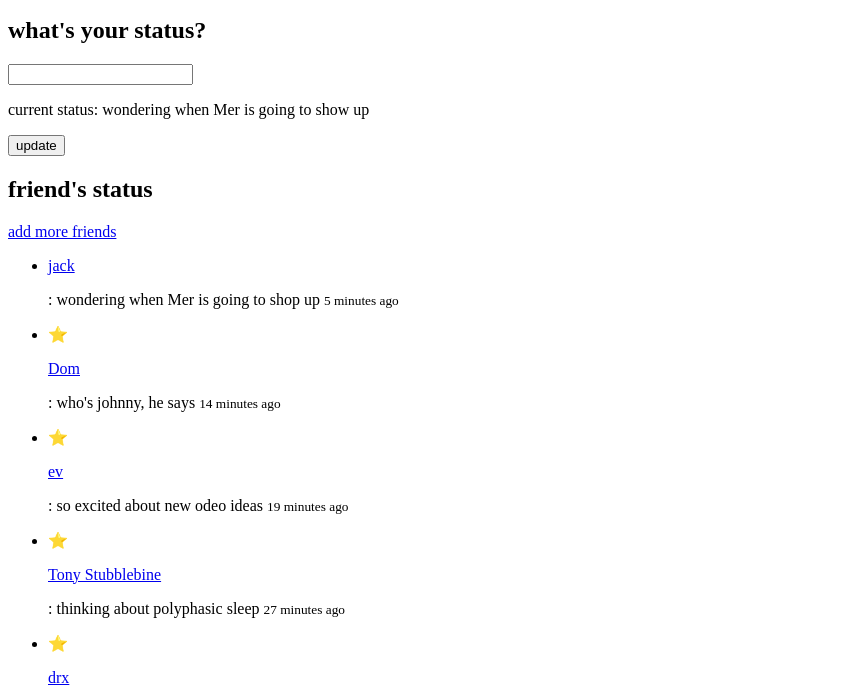
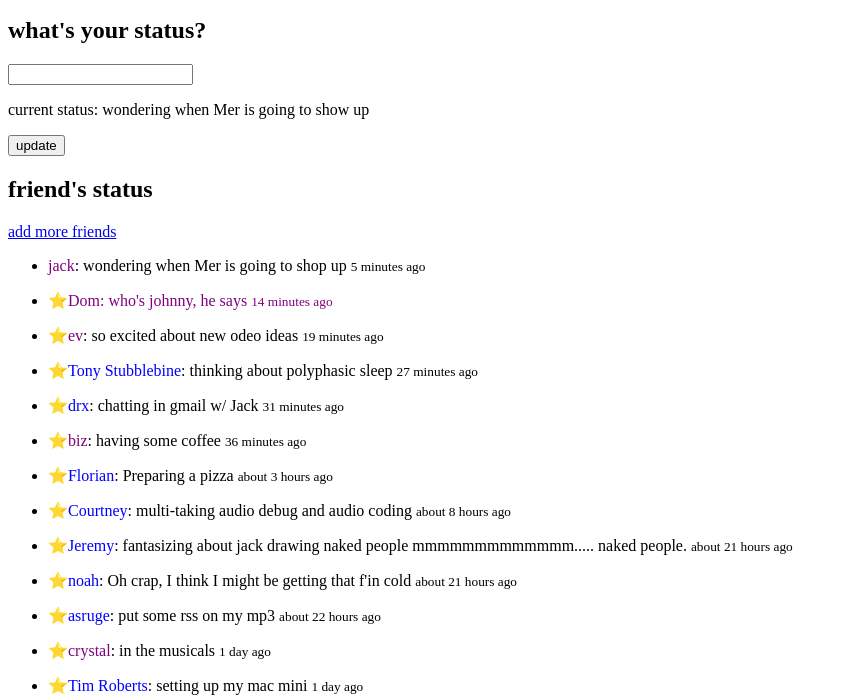
Before and after one commit to Wilrosmi/twitter-clone-html, a website: page index.html in a window 1280 px wide. Shown: the part 101-800 px from the top of the page, without its empty margins (0-848 px from the left). Drawn offline with Linux system fonts and the light colour scheme.

Commit message:
Get statuses on one line

```diff
--- a/index.html
+++ b/index.html
@@ -26,26 +26,26 @@
       <h2>friend's status</h2>
       <a href="#">add more friends</a>
       <ul>
-        <li><a href="#">jack</a><p>: wondering when Mer is going to shop up <small>5 minutes ago</small></p></li>
-        <li><p>⭐</p><a href="#">Dom</a><p>: who's johnny, he says <small>14 minutes ago</small></p></li>
-        <li><p>⭐</p><a href="#">ev</a><p>: so excited about new odeo ideas <small>19 minutes ago</small></p></li>
-        <li><p>⭐</p><a href="#">Tony Stubblebine</a><p>: thinking about polyphasic sleep <small>27 minutes ago</small></p></li>
-        <li><p>⭐</p><a href="#">drx</a><p>: chatting in gmail w/ Jack <small>31 minutes ago</small></p></li>
-        <li><p>⭐</p><a href="#">biz</a><p>: having some coffee <small>36 minutes ago</small></p></li>
-        <li><p>⭐</p><a href="#">Florian</a><p>: Preparing a pizza <small>about 3 hours ago</small></p></li>
-        <li><p>⭐</p><a href="#">Courtney</a><p>: multi-taking audio debug and audio coding <small>about 8 hours ago</small></p></li>
-        <li><p>⭐</p><a href="#">Jeremy</a><p>: fantasizing about jack drawing naked people mmmmmmmmmmmmm..... naked people. <small>about 21 hours ago</small></p></li>
-        <li><p>⭐</p><a href="#">noah</a><p>: Oh crap, I think I might be getting that f'in cold <small>about 21 hours ago</small></p></li>
-        <li><p>⭐</p><a href="#">asruge</a><p>: put some rss on my mp3 <small>about 22 hours ago</small></p></li>
-        <li><p>⭐</p><a href="#">crystal</a><p>: in the musicals <small>1 day ago</small></p></li>
-        <li><p>⭐</p><a href="#">Tim Roberts</a><p>: setting up my mac mini <small>1 day ago</small></p></li>
-        <li><p>⭐</p><a href="#">4153738157</a><p>: just setting up my twttr <small>1 day ago</small></p></li>
+        <li><p><span style="color:purple">jack</span>: wondering when Mer is going to shop up <small>5 minutes ago</small></p></li>
+        <li><p>⭐<span style="color:purple">Dom<span>: who's johnny, he says <small>14 minutes ago</small></p></li>
+        <li><p>⭐<span style="color:purple">ev</span>: so excited about new odeo ideas <small>19 minutes ago</small></p></li>
+        <li><p>⭐<span style="color:blue">Tony Stubblebine</span>: thinking about polyphasic sleep <small>27 minutes ago</small></p></li>
+        <li><p>⭐<span style="color:blue">drx</span>: chatting in gmail w/ Jack <small>31 minutes ago</small></p></li>
+        <li><p>⭐<span style="color:purple">biz</span>: having some coffee <small>36 minutes ago</small></p></li>
+        <li><p>⭐<span style="color:blue">Florian</span>: Preparing a pizza <small>about 3 hours ago</small></p></li>
+        <li><p>⭐<span style="color:blue">Courtney</span>: multi-taking audio debug and audio coding <small>about 8 hours ago</small></p></li>
+        <li><p>⭐<span style="color:blue">Jeremy</span>: fantasizing about jack drawing naked people mmmmmmmmmmmmm..... naked people. <small>about 21 hours ago</small></p></li>
+        <li><p>⭐<span style="color:blue">noah</span>: Oh crap, I think I might be getting that f'in cold <small>about 21 hours ago</small></p></li>
+        <li><p>⭐<span style="color:blue">asruge</span>: put some rss on my mp3 <small>about 22 hours ago</small></p></li>
+        <li><p>⭐<span style="color:purple">crystal</span>: in the musicals <small>1 day ago</small></p></li>
+        <li><p>⭐<span style="color:blue">Tim Roberts</span>: setting up my mac mini <small>1 day ago</small></p></li>
+        <li><p>⭐<span style="color:blue">4153738157</span>: just setting up my twttr <small>1 day ago</small></p></li>
       </ul>
     </section>
     <section id="my-status">
       <h2>public status</h2>
       <ul>
-        <li><p>💬</p><a href="#">jack</a><p>: wondering when Mer is going to show up</p></li>
+        <li><p>💬 <span style="color:purple">jack</span>: wondering when Mer is going to show up</p></li>
       </ul>
     </section>
     <section id="stats">
```
